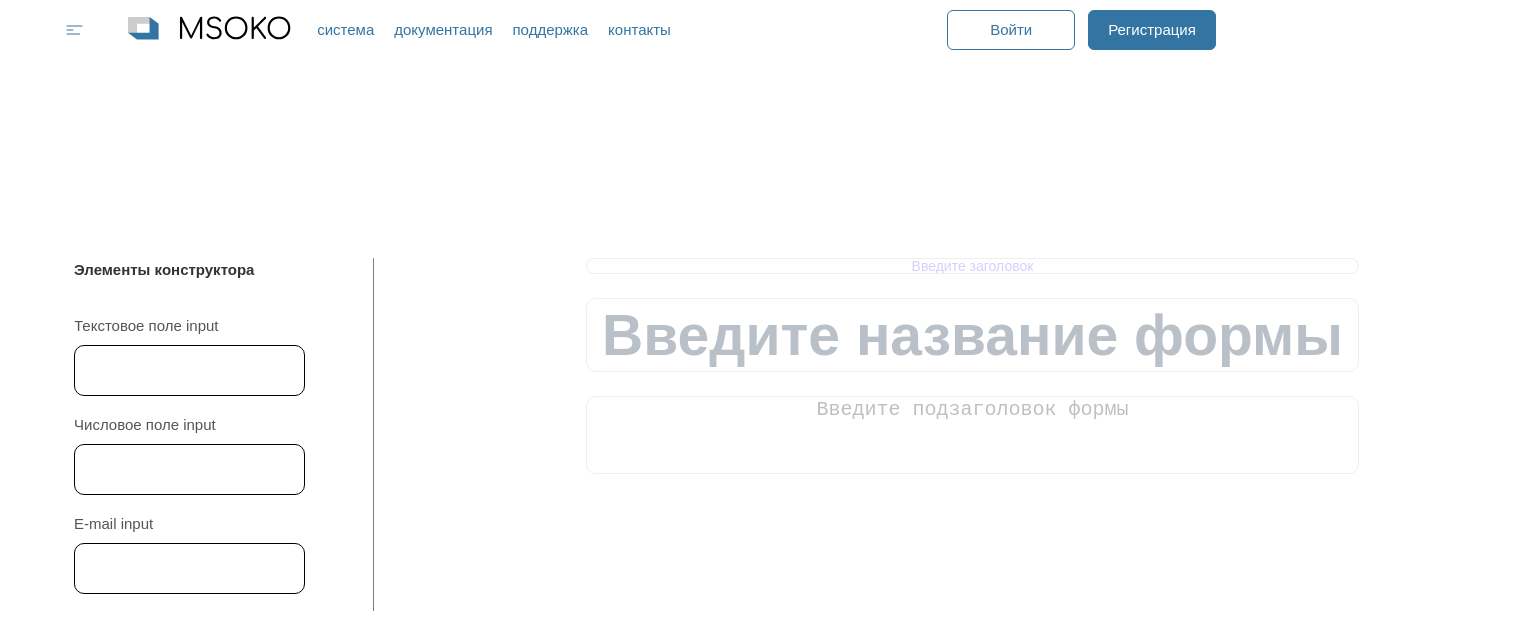
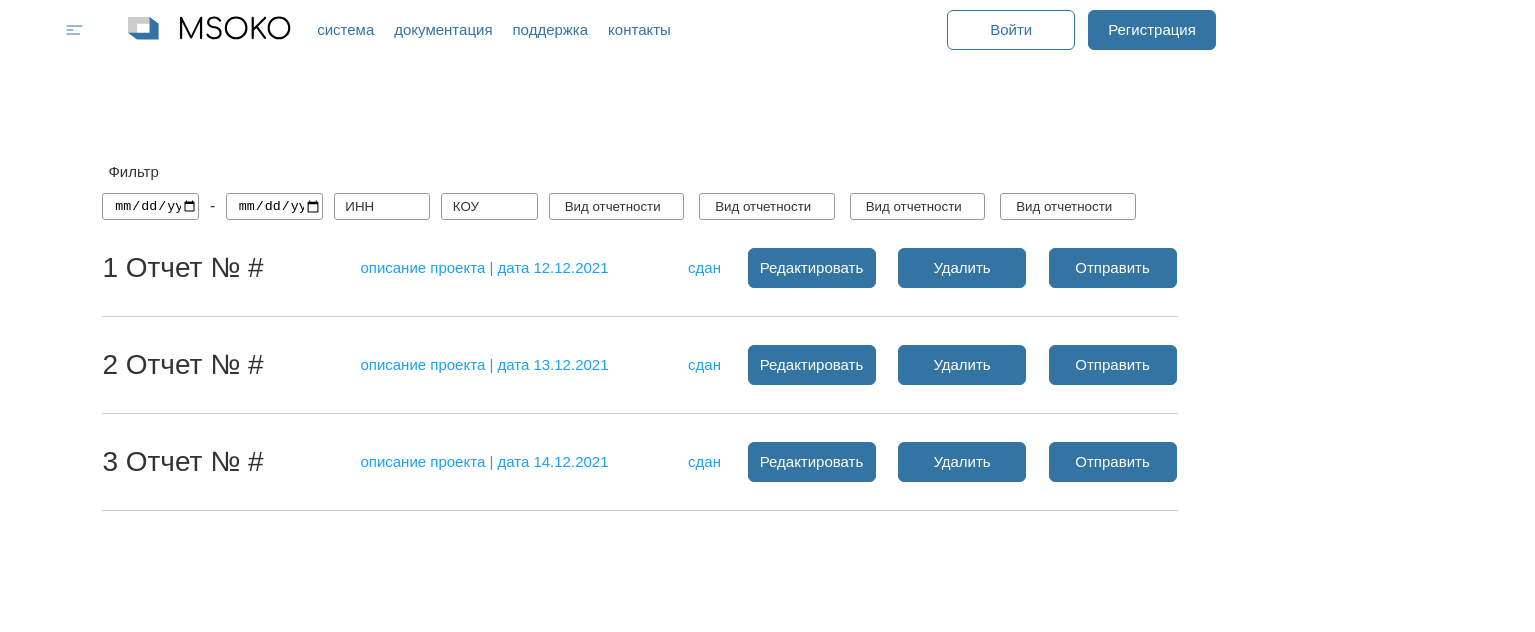
Before and after one commit to NISONovosibirsk/niso-system, a React (Create React App) app: page / in a window 1280 px wide. Shown: the top 632 px of the page, 1535 px wide, since content can reach past the window. Built offline with nearby package versions, Linux system fonts and the light colour scheme.

Commit message:
feat: create filter

```diff
--- a/src/App.tsx
+++ b/src/App.tsx
@@ -5,8 +5,8 @@ function App() {
         <div className='App'>
             <div className='container'>
                 <Header />
-                <FormConstructor />
-                {/* <SavedForms /> */}
+                {/* <FormConstructor /> */}
+                <SavedForms />
             </div>
         </div>
     );
--- /dev/null
+++ b/src/components/Filter/Filter.scss
@@ -0,0 +1,35 @@
+.filter {
+    border: none;
+    margin: 0;
+    padding: 0;
+    display: grid;
+    grid-template: 1fr / 10% 1.5% 10% 10% 10% 14% 14% 14% 14%;
+
+    &__legend {
+        margin: 0;
+        font-size: 15px;
+        line-height: 24px;
+        color: rgba($color: #000, $alpha: 0.8);
+        padding: {
+            left: 6px;
+            bottom: 9px;
+        }
+    }
+
+    &__input {
+        padding: {
+            left: 10%;
+        }
+        border: 1px solid #999;
+        box-sizing: border-box;
+        border-radius: 3px;
+        height: 27px;
+        width: 90%;
+
+        &::placeholder {
+            size: 14px;
+            line-height: 24px;
+            color: rgba($color: #000, $alpha: 0.8);
+        }
+    }
+}
--- /dev/null
+++ b/src/components/Filter/Filter.tsx
@@ -0,0 +1,74 @@
+import './Filter.scss';
+
+const Filter = () => {
+    return (
+        <fieldset className='filter'>
+            <legend className='filter__legend'>Фильтр</legend>
+            <input className='filter__input' type='date' name='earliestDate' />
+            -
+            <input className='filter__input' type='date' name='lastestDate' />
+            <input
+                className='filter__input'
+                autoComplete='disable'
+                placeholder='ИНН'
+                list='reportType'
+                name='INN'
+            />
+            <input
+                className='filter__input'
+                autoComplete='disable'
+                placeholder='КОУ'
+                list='reportType'
+                name='KOU'
+            />
+            <input
+                className='filter__input'
+                autoComplete='disable'
+                placeholder='Вид отчетности'
+                list='reportType'
+                name='reportType'
+            />
+            <input
+                className='filter__input'
+                autoComplete='disable'
+                placeholder='Вид отчетности'
+                list='reportType'
+                name='reportType'
+            />
+            <input
+                className='filter__input'
+                autoComplete='disable'
+                placeholder='Вид отчетности'
+                list='reportType'
+                name='reportType'
+            />
+            <input
+                className='filter__input'
+                autoComplete='disable'
+                placeholder='Вид отчетности'
+                list='reportType'
+                name='reportType'
+            />
+            <datalist id='INN'>
+                <option value='1' />
+                <option value='2' />
+                <option value='3' />
+                <option value='4' />
+            </datalist>
+            <datalist id='KOU'>
+                <option value='1' />
+                <option value='2' />
+                <option value='3' />
+                <option value='4' />
+            </datalist>
+            <datalist id='reportType'>
+                <option value='1' />
+                <option value='2' />
+                <option value='3' />
+                <option value='4' />
+            </datalist>
+        </fieldset>
+    );
+};
+
+export default Filter;
--- a/src/components/SavedForms/SavedFroms.tsx
+++ b/src/components/SavedForms/SavedFroms.tsx
@@ -1,9 +1,10 @@
-import { SavedFormsList } from '..';
+import { Filter, SavedFormsList } from '..';
 import './SavedFroms.scss';
 
 const SavedForms = () => {
     return (
         <section className='saved-forms'>
+            <Filter />
             <SavedFormsList />
         </section>
     );
--- a/src/components/index.ts
+++ b/src/components/index.ts
@@ -2,6 +2,7 @@ export { default as Blog } from './Blog/Blog';
 export { default as BlogCard } from './BlogCard/BlogCard';
 export { default as Button } from './Button/Button';
 export { default as CustomForm } from './CustomForm/CustomForm';
+export { default as Filter } from './Filter/Filter';
 export { default as Form } from './Form/Form';
 export { default as FormConstructor } from './FormConstructor/FormConstructor';
 export { default as FormElement } from './FormElement/FormElement';
```
